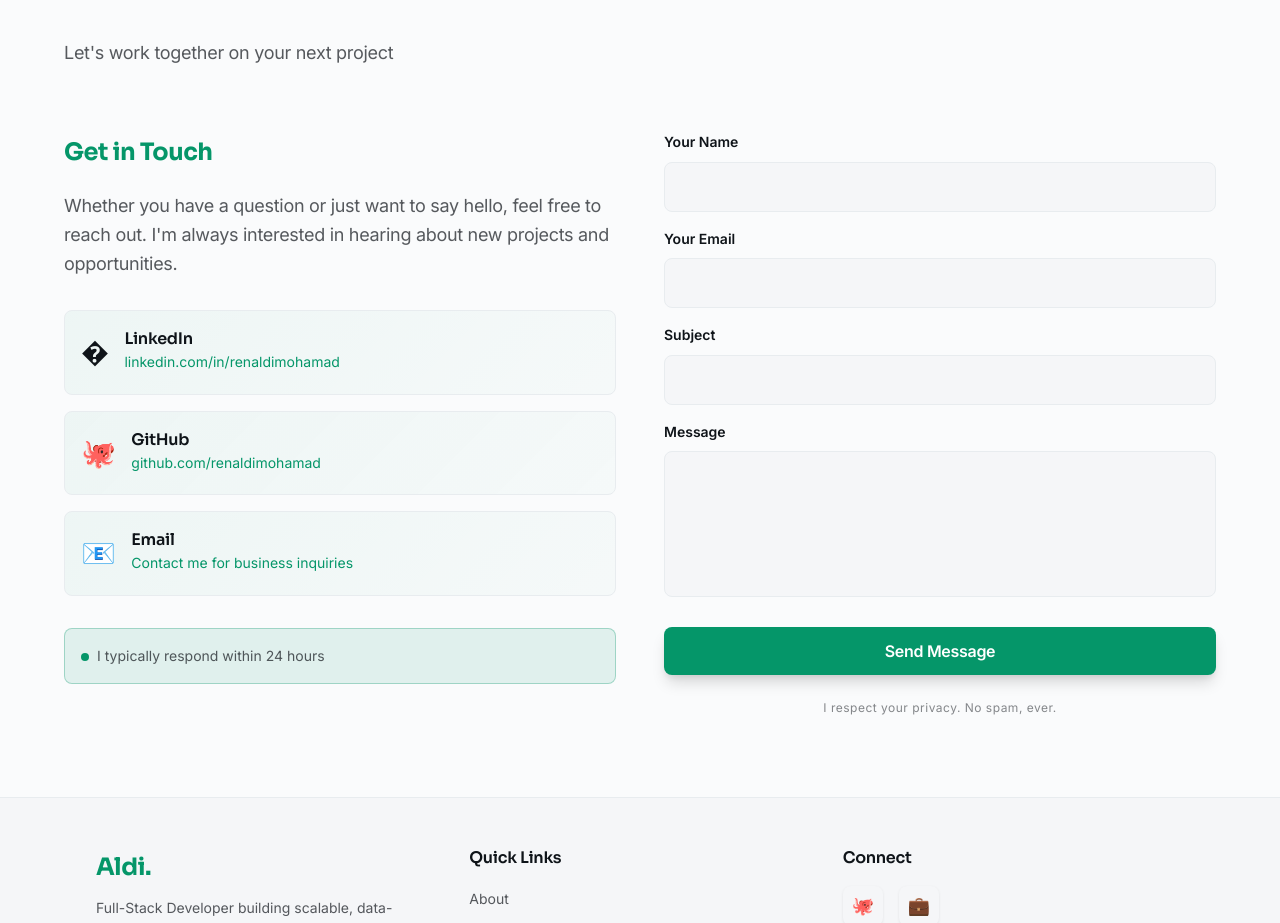
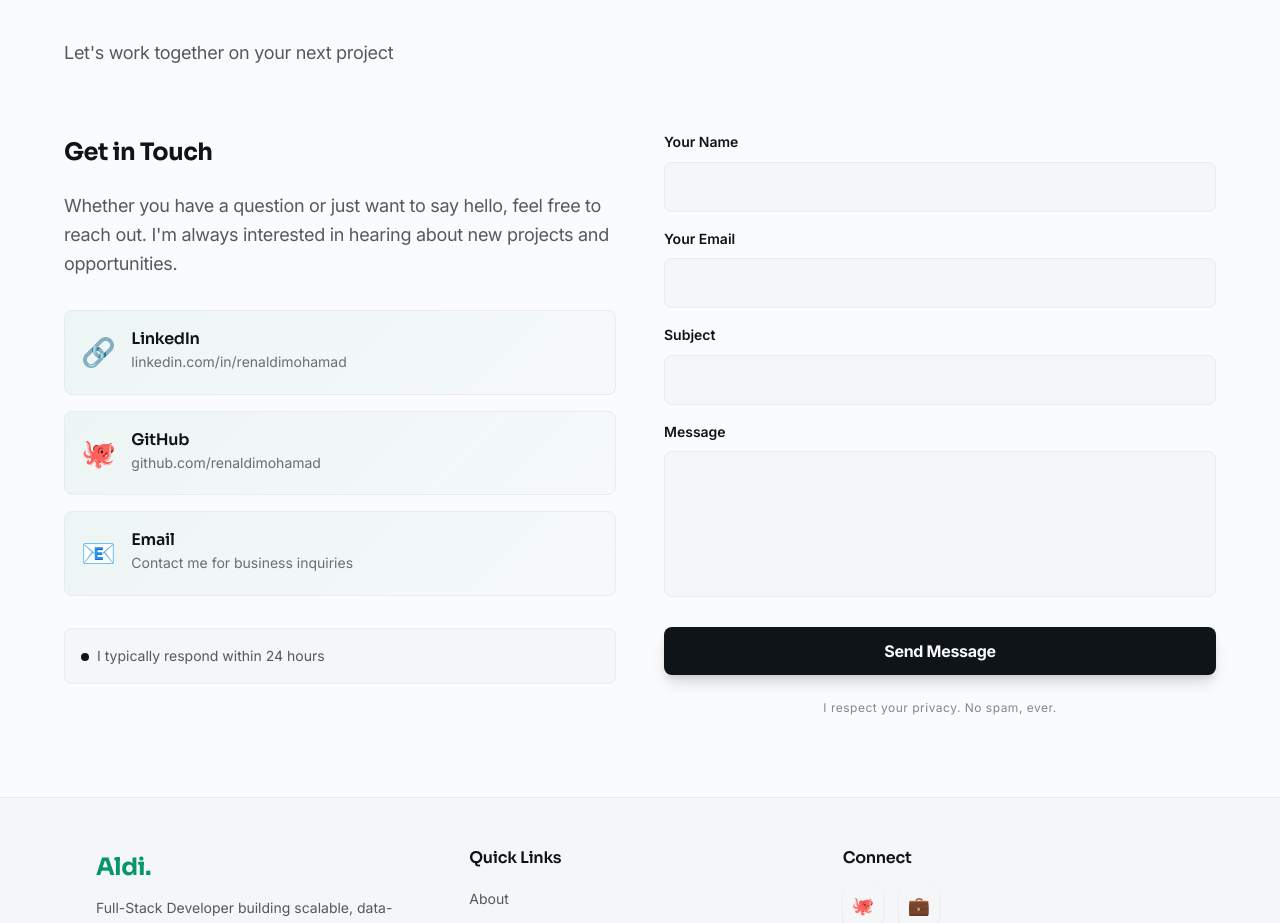
Before and after one commit to renaldimohamad/renaldi-engine, a Next.js app: page / in a window 1280 px wide. Shown: the part 8145-9068 px from the top of the page. Built offline with nearby package versions, Linux system fonts and the light colour scheme.

Commit message:
feat: implement contact section

```diff
--- a/components/sections/Contact.tsx
+++ b/components/sections/Contact.tsx
@@ -23,7 +23,6 @@ export default function Contact() {
 
   const handleSubmit = (e: React.FormEvent) => {
     e.preventDefault();
-    // In a real app, you'd send this to a backend
     console.log("Form submitted:", formData);
     setIsSubmitted(true);
     setTimeout(() => setIsSubmitted(false), 3000);
@@ -44,7 +43,7 @@ export default function Contact() {
         {/* Contact Info */}
         <motion.div variants={staggerItem} className="space-y-8">
           <div>
-            <h3 className="text-2xl font-heading font-bold mb-4 text-accent">
+            <h3 className="text-2xl font-heading font-bold mb-4 text-text-light dark:text-text-dark">
               Get in Touch
             </h3>
             <p className="text-text-light/70 dark:text-text-dark/70 text-lg leading-relaxed mb-8">
@@ -58,7 +57,7 @@ export default function Contact() {
           <motion.div variants={staggerContainer} className="space-y-4">
             {[
               {
-                icon: "�",
+                icon: "🔗",
                 label: "LinkedIn",
                 value: "linkedin.com/in/renaldimohamad",
                 href: "http://linkedin.com/in/renaldimohamad",
@@ -88,9 +87,8 @@ export default function Contact() {
                 variants={staggerItem}
                 whileHover={{
                   x: 8,
-                  boxShadow: "0 10px 30px rgba(5, 150, 105, 0.1)",
                 }}
-                className="flex items-start space-x-4 p-4 rounded-lg bg-gradient-subtle dark:bg-gradient-subtle-dark border border-tertiary-light dark:border-tertiary-dark hover:border-accent/50 transition-all duration-200 group">
+                className="flex items-start space-x-4 p-4 rounded-lg bg-gradient-subtle dark:bg-gradient-subtle-dark border border-tertiary-light dark:border-tertiary-dark hover:border-text-light/50 dark:hover:border-text-dark/50 hover:shadow-xl hover:shadow-text-light/5 dark:hover:shadow-text-dark/5 transition-all duration-200 group">
                 <span className="text-3xl group-hover:scale-110 transition-transform">
                   {contact.icon}
                 </span>
@@ -98,7 +96,7 @@ export default function Contact() {
                   <h4 className="font-semibold text-text-light dark:text-text-dark">
                     {contact.label}
                   </h4>
-                  <p className="text-accent group-hover:text-accent-light transition-colors text-sm">
+                  <p className="text-text-light/60 dark:text-text-dark/60 group-hover:text-text-light dark:group-hover:text-text-dark transition-colors text-sm">
                     {contact.value}
                   </p>
                 </div>
@@ -106,12 +104,12 @@ export default function Contact() {
             ))}
           </motion.div>
 
-          {/* Response Time */}
+          {/* Response Time Badge */}
           <motion.div
             variants={staggerItem}
-            className="p-4 rounded-lg bg-accent/10 dark:bg-accent/15 border border-accent/30">
+            className="p-4 rounded-lg bg-secondary-light dark:bg-secondary-dark border border-tertiary-light dark:border-tertiary-dark">
             <p className="text-sm text-text-light/70 dark:text-text-dark/70">
-              <span className="inline-block w-2 h-2 bg-accent rounded-full mr-2" />
+              <span className="inline-block w-2 h-2 bg-text-light dark:bg-text-dark rounded-full mr-2" />
               I typically respond within 24 hours
             </p>
           </motion.div>
@@ -153,15 +151,11 @@ export default function Contact() {
                   value={formData[field.name as keyof typeof formData]}
                   onChange={handleChange}
                   required={field.required}
-                  whileFocus={{
-                    boxShadow: "0 0 0 3px rgba(5, 150, 105, 0.1)",
-                  }}
-                  className="w-full px-4 py-3 rounded-lg bg-secondary-light dark:bg-secondary-dark border border-tertiary-light dark:border-tertiary-dark text-text-light dark:text-text-dark focus:border-accent focus:outline-none transition-colors duration-200"
+                  className="w-full px-4 py-3 rounded-lg bg-secondary-light dark:bg-secondary-dark border border-tertiary-light dark:border-tertiary-dark text-text-light dark:text-text-dark focus:border-text-light/50 dark:focus:border-text-dark/50 focus:ring-4 focus:ring-text-light/10 dark:focus:ring-text-dark/10 focus:outline-none transition-all duration-200"
                 />
               </motion.div>
             ))}
 
-            {/* Message */}
             <motion.div variants={staggerItem}>
               <label className="block text-sm font-semibold mb-2 text-text-light dark:text-text-dark">
                 Message
@@ -172,23 +166,21 @@ export default function Contact() {
                 onChange={handleChange}
                 required
                 rows={5}
-                whileFocus={{ boxShadow: "0 0 0 3px rgba(5, 150, 105, 0.1)" }}
-                className="w-full px-4 py-3 rounded-lg bg-secondary-light dark:bg-secondary-dark border border-tertiary-light dark:border-tertiary-dark text-text-light dark:text-text-dark focus:border-accent focus:outline-none transition-colors duration-200 resize-none"
+                className="w-full px-4 py-3 rounded-lg bg-secondary-light dark:bg-secondary-dark border border-tertiary-light dark:border-tertiary-dark text-text-light dark:text-text-dark focus:border-text-light/50 dark:focus:border-text-dark/50 focus:ring-4 focus:ring-text-light/10 dark:focus:ring-text-dark/10 focus:outline-none transition-all duration-200 resize-none"
               />
             </motion.div>
           </motion.div>
 
-          {/* Submit Button */}
+          {/* Submit Button - High Contrast */}
           <motion.button
             type="submit"
             variants={staggerItem}
-            whileHover={{ scale: 1.05, y: -4 }}
+            whileHover={{ scale: 1.02, y: -2 }}
             whileTap={{ scale: 0.98 }}
-            className="w-full px-6 py-3 bg-accent hover:bg-accent-light text-white font-semibold rounded-lg transition-all duration-200 shadow-lg hover:shadow-glow">
+            className="w-full px-6 py-3 bg-text-light dark:bg-text-dark text-primary-light dark:text-primary-dark font-bold rounded-lg transition-all duration-200 shadow-lg hover:shadow-glow">
             {isSubmitted ? "✓ Message Sent!" : "Send Message"}
           </motion.button>
 
-          {/* Info */}
           <motion.p
             variants={staggerItem}
             className="text-xs text-text-light/50 dark:text-text-dark/50 text-center">
```
